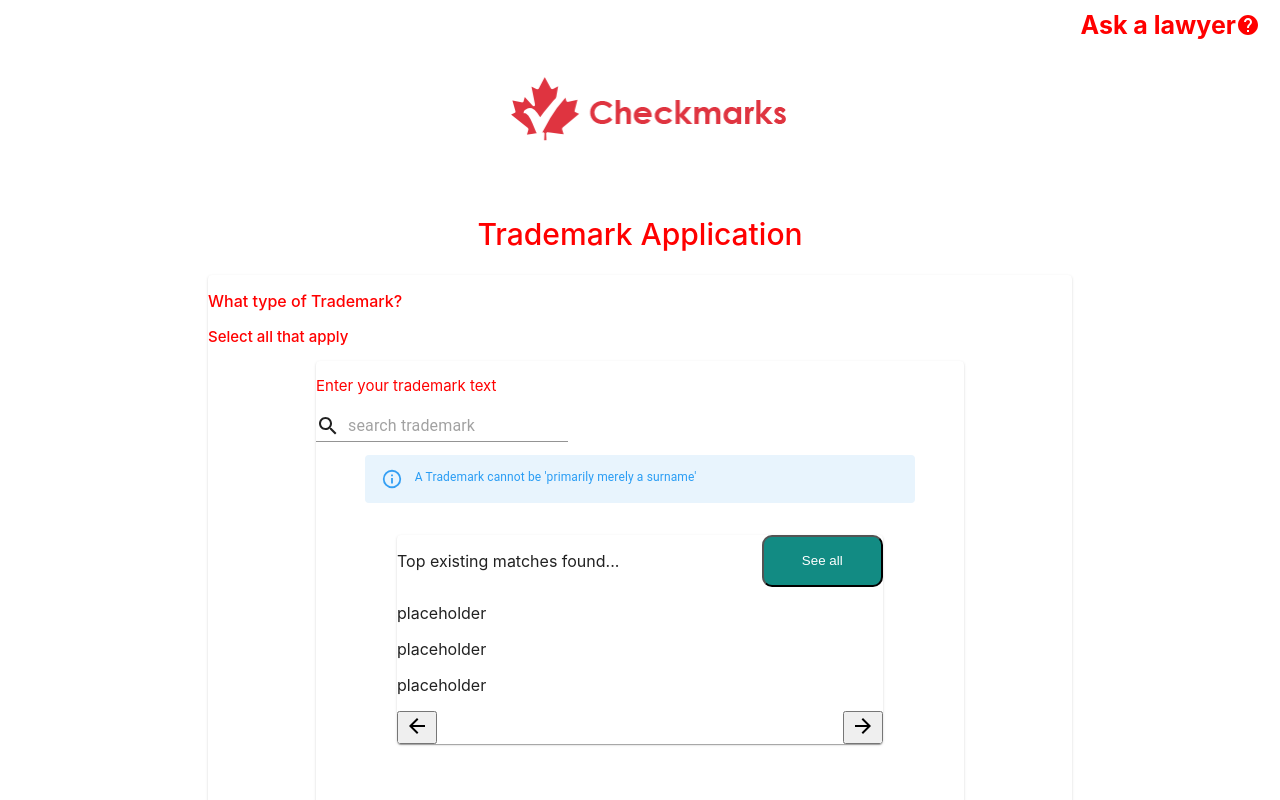
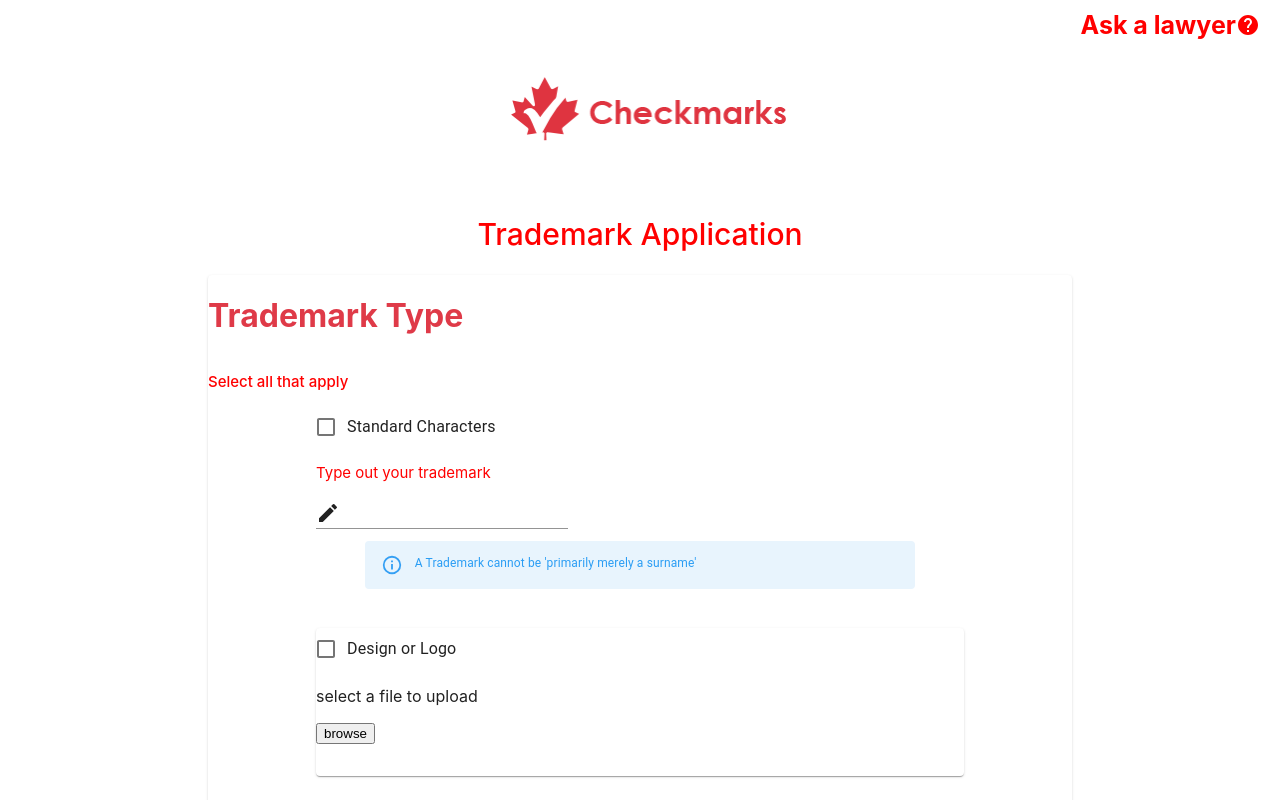
Before and after one commit to BCIT-SSD-2020-21/industry-project-checkmarks, a React (Create React App) app: page /application in a window 1280 px wide. Shown: the top 800 px of the page. Built offline with nearby package versions, Linux system fonts and the light colour scheme.

Commit message:
removed redundant search results form

```diff
--- a/src/components/TrademarkAppSearchBar.js
+++ b/src/components/TrademarkAppSearchBar.js
@@ -1,17 +1,16 @@
 import React from 'react';
 import { FormControl, Input } from '@material-ui/core';
-import SearchIcon from '@material-ui/icons/Search';
+import CreateIcon from '@material-ui/icons/Create';
 import InputAdornment from '@material-ui/core/InputAdornment';
 
 const TrademarkAppSearchBar = () => {
     return (
         <FormControl>
             <Input
-        placeholder="search trademark"
                 type="text"
                 startAdornment={
                     <InputAdornment position="start">
-            <SearchIcon />
+                        <CreateIcon />
                     </InputAdornment>
                 }
             />
--- a/src/components/TrademarkApplicationPage/DesignCard.js
+++ b/src/components/TrademarkApplicationPage/DesignCard.js
@@ -1,11 +1,14 @@
 import React from 'react';
 import { makeStyles } from '@material-ui/core/styles';
 import Card from '@material-ui/core/Card';
+import Checkbox from '@material-ui/core/Checkbox';
+import FormControlLabel from '@material-ui/core/FormControlLabel';
 
 const LogoForm = () => {
     const classes = useStyles();
     return (
         <Card className={classes.logoCard}>
+            <FormControlLabel control={<Checkbox />} label="Design or Logo" />
             <div>
                 <p>select a file to upload</p>
                 <button>browse</button>
--- a/src/components/TrademarkApplicationPage/DetailSelectCard.js
+++ b/src/components/TrademarkApplicationPage/DetailSelectCard.js
@@ -9,6 +9,7 @@ const DetailSelectCard = () => {
     const classes = useStyles();
     return (
         <Card className={classes.detailsCard}>
+            <FormControlLabel control={<Checkbox />} label="Others " />
             <p style={{ color: 'red' }}>Select all that Apply </p>
             <p style={{ color: 'red', fontSize: 12 }}>
                 For below selections, <strong>contact with lawyer</strong> is
--- a/src/components/TrademarkApplicationPage/TextSearchCard.js
+++ b/src/components/TrademarkApplicationPage/TextSearchCard.js
@@ -3,26 +3,26 @@ import { makeStyles } from '@material-ui/core/styles';
 import Card from '@material-ui/core/Card';
 import Alert from '@material-ui/lab/Alert';
 import TrademarkAppSearchBar from '../TrademarkAppSearchBar';
-import TextSearchResultCard from './TextSearchResultCard';
+import Checkbox from '@material-ui/core/Checkbox';
+import FormControlLabel from '@material-ui/core/FormControlLabel';
 
 const TextSearchCard = () => {
     const classes = useStyles();
     return (
-        <Card className={classes.searchCard}>
+        <div className={classes.searchCard}>
+            <FormControlLabel
+                control={<Checkbox />}
+                label="Standard Characters"
+            />
             <p style={{ color: 'red', fontSize: 15 }}>
-                Enter your trademark text
+                Type out your trademark
             </p>
             <TrademarkAppSearchBar />
 
             <Alert severity="info" className={classes.alert}>
                 A Trademark cannot be 'primarily merely a surname'
             </Alert>
-
-            {/* ======================================== */}
-            {/* Text Search Result card */}
-            {/* ======================================== */}
-            <TextSearchResultCard />
-        </Card>
+        </div>
     );
 };
 
--- a/src/components/TrademarkApplicationPage/TrademarkForm.js
+++ b/src/components/TrademarkApplicationPage/TrademarkForm.js
@@ -10,8 +10,8 @@ const TrademarkForm = () => {
     const classes = useStyles();
     return (
         <Card className={classes.outerCard}>
+            <h1 className={classes.title}>Trademark Type</h1>
             <div className={classes.outerText}>
-                <p style={{ color: 'red' }}>What type of Trademark? </p>
                 <p style={{ color: 'red', fontSize: 15 }}>
                     Select all that apply
                 </p>
@@ -51,6 +51,9 @@ const useStyles = makeStyles((theme) => ({
         display: 'flex',
         flexDirection: 'column',
     },
+    title: {
+        color: '#df3a48',
+    },
     outerText: {
         justifyContent: 'flex-start',
         fontWeight: 550,
```
Lines whose indentation alone changed are shown as unchanged.
